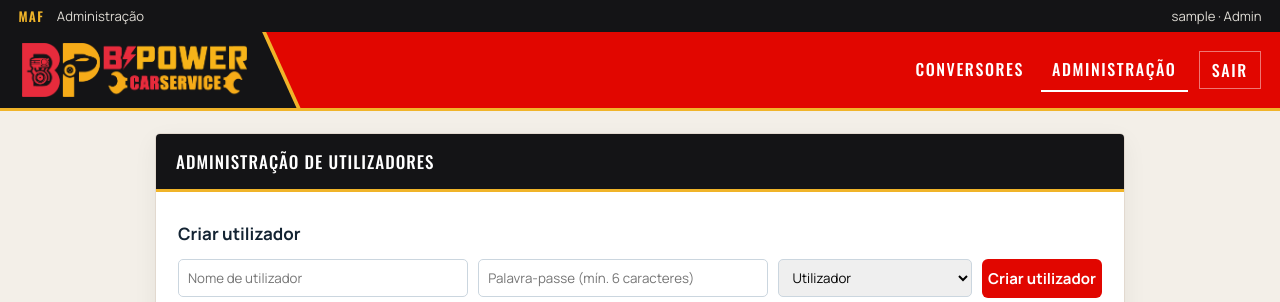
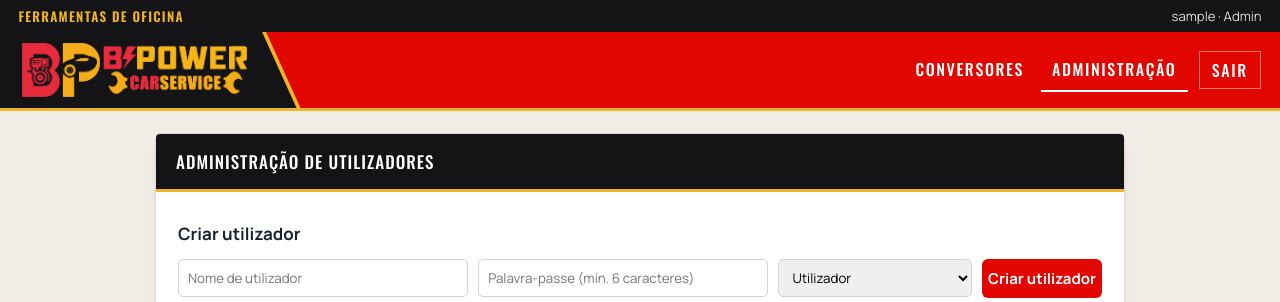
Before and after one commit to Bzapp/Bzapp, a PHP site: page /admin.php in a window 1280 px wide. Shown: the top 302 px of the page. Run offline with PHP 8.4, Linux system fonts and the light colour scheme; the visitor is signed in with stand-in values (Sample User, id 1).

Commit message:
Show Ferramentas de oficina in gold on the status bar
Remove the MAF label and keep the workshop tools title in the
status-label gold style on app and admin pages.

Co-authored-by: Bzapp <Bzapp@users.noreply.github.com>

```diff
--- a/Tools/admin.php
+++ b/Tools/admin.php
@@ -87,7 +87,7 @@ $users = db()->query('SELECT id, username, role, active, created_at FROM users O
 <header class="site-head">
   <div class="status">
     <div class="status-inner">
-      <p><span class="status-label">MAF</span> <span class="status-hours">Administração</span></p>
+      <p><span class="status-label">Ferramentas de oficina</span></p>
       <p class="status-links"><span><?=h($admin['username'])?> · Admin</span></p>
     </div>
   </div>
--- a/Tools/app.php
+++ b/Tools/app.php
@@ -17,7 +17,7 @@ $user = require_login();
 <header class="site-head">
   <div class="status">
     <div class="status-inner">
-      <p><span class="status-label">MAF</span> <span class="status-hours">Ferramentas de oficina</span></p>
+      <p><span class="status-label">Ferramentas de oficina</span></p>
       <p class="status-links">
         <span><?=h($user['username'])?><?= $user['role'] === 'admin' ? ' · Admin' : '' ?></span>
       </p>
```
